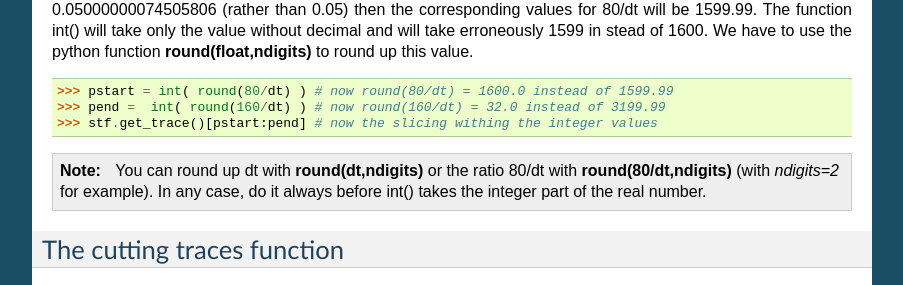
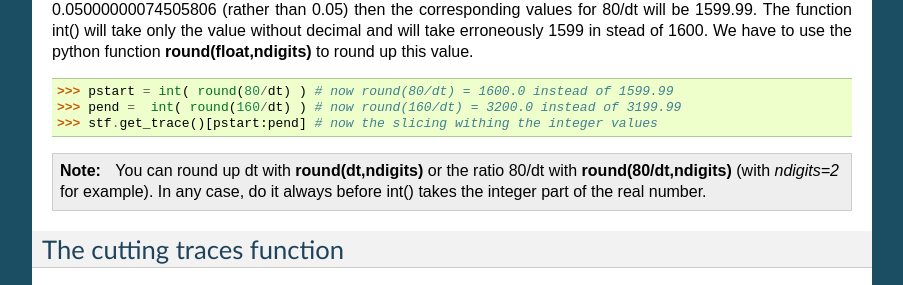
Before and after one commit to neurodroid/stimfit, a Sphinx documentation site: the page built from doc/sphinx/howto/cuttingtraces.rst, in a window 1280 px wide and 900 px high, scrolled down 682 px. Shown: the part 160-445 px from the top of the window, without its empty margins (198-1101 px from the left). Built offline with Sphinx 7.4.7, drawn with Linux system fonts in a browser that asks for light colours; formulas are drawn with MathJax 3.

Commit message:
More documentation editing.

```diff
--- a/doc/sphinx/howto/cuttingtraces.rst
+++ b/doc/sphinx/howto/cuttingtraces.rst
@@ -38,7 +38,7 @@ However this will not work.  Slicing requires integers as argument and not float
 ::
 
     >>> pstart = int( round(80/dt) ) # now round(80/dt) = 1600.0 instead of 1599.99
-    >>> pend =  int( round(160/dt) ) # now round(160/dt) = 32.0 instead of 3199.99
+    >>> pend =  int( round(160/dt) ) # now round(160/dt) = 3200.0 instead of 3199.99
     >>> stf.get_trace()[pstart:pend] # now the slicing withing the integer values
 
 .. note::
```
